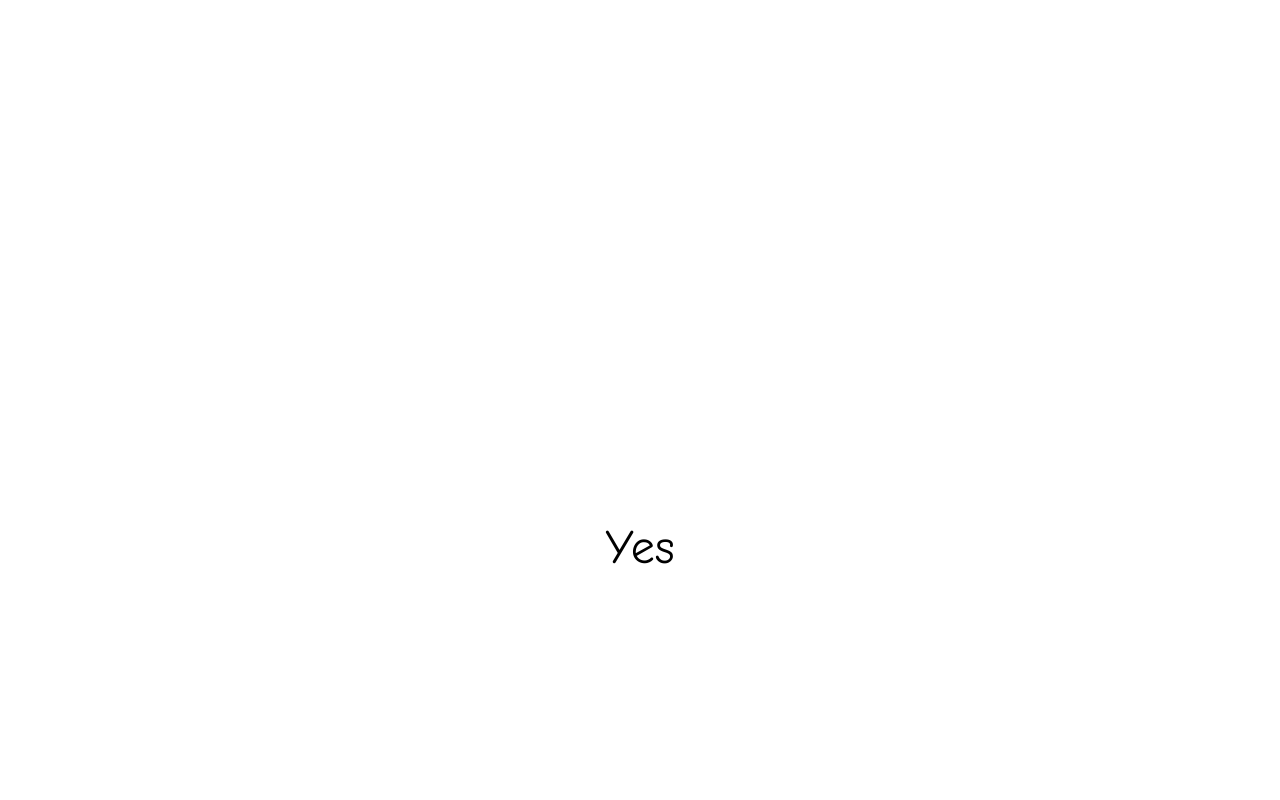
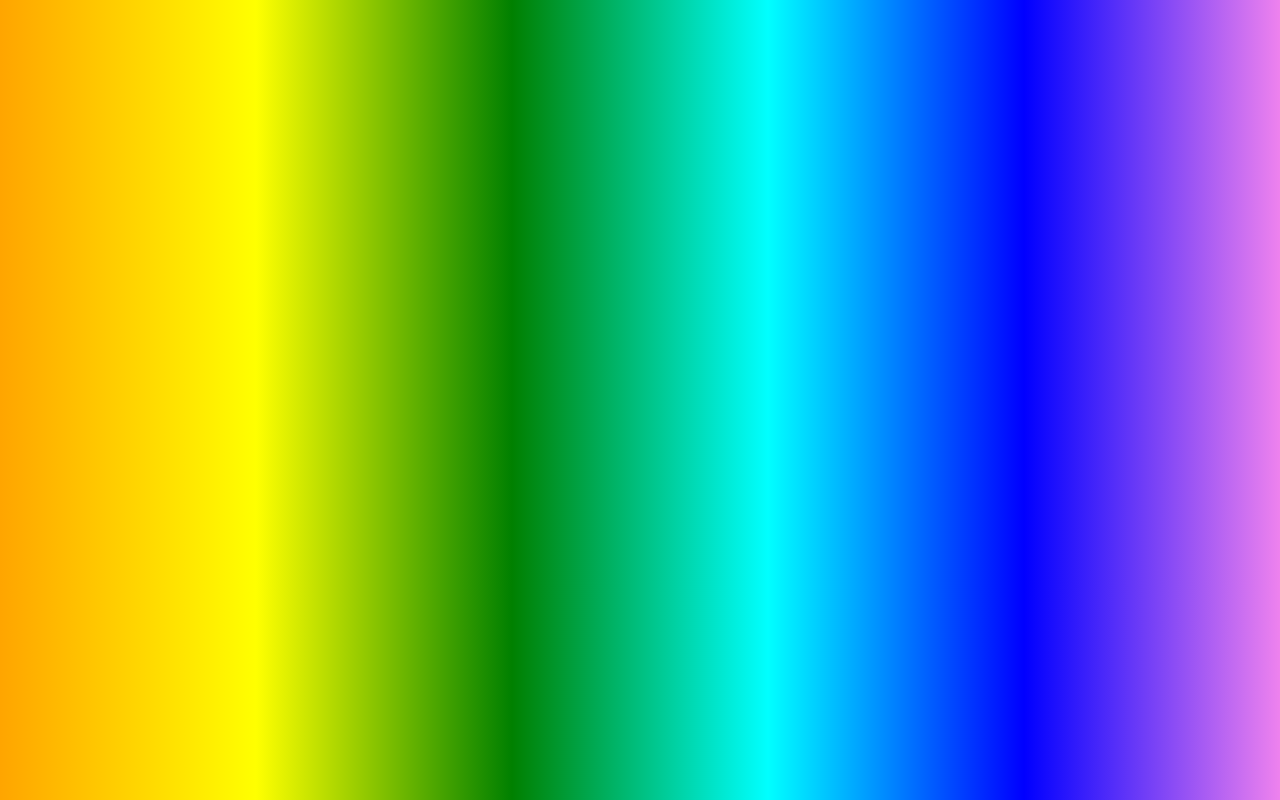
Before and after one commit to underthelaurels/is202open, a plain HTML site: page Public/main.html in a window 1280 px wide. Drawn offline with Linux system fonts and the light colour scheme.

Commit message:
TASTE THE RAINBOW

```diff
--- a/Public/styles.css
+++ b/Public/styles.css
@@ -3,4 +3,11 @@ body {
   text-align: center;
   padding-top: 40%;
   font-family: "Comic Sans MS", cursive, serif;
+  background: red;
+  background: -webkit-linear-gradient(left, orange , yellow, green, cyan, blue, violet);
+  background: -o-linear-gradient(right, orange, yellow, green, cyan, blue, violet);
+  background: -moz-linear-gradient(right, orange, yellow, green, cyan, blue, violet);
+  background: linear-gradient(to right, orange , yellow, green, cyan, blue, violet);
+  -webkit-background-clip: text;
+  -webkit-text-fill-color: transparent;
 }
```
